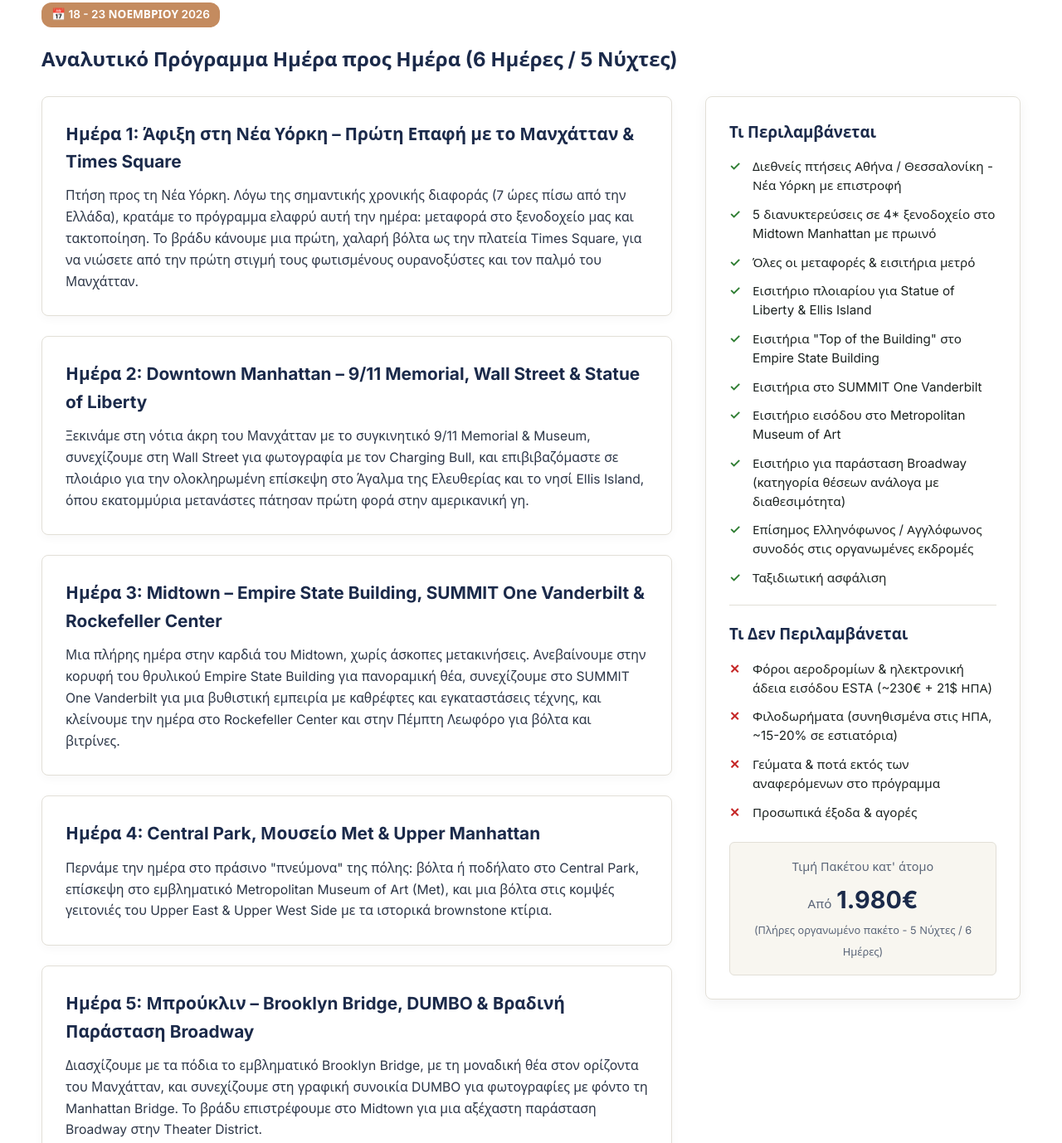
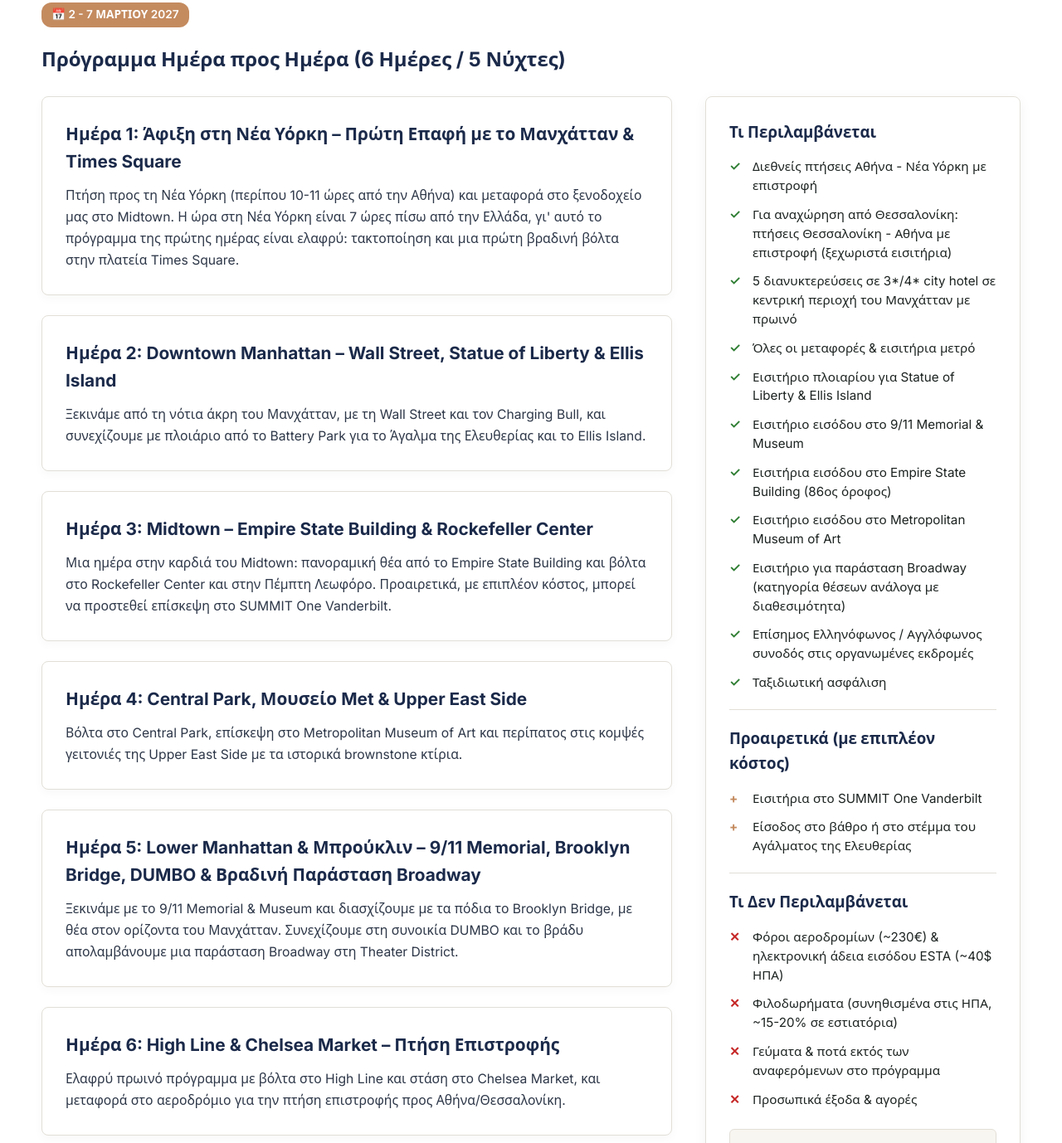
Before and after one commit to alexdondada/travelplanner, a plain HTML site: page trips/newyork/nyc.html in a window 1280 px wide. Shown: the part 598-1976 px from the top of the page at 83% size. Drawn offline with Linux system fonts and the light colour scheme; a web font is replaced by a local one.

Commit message:
Update nyc.html

```diff
--- a/trips/newyork/nyc.html
+++ b/trips/newyork/nyc.html
@@ -3,7 +3,7 @@
 <head>
   <meta charset="UTF-8" />
   <meta name="viewport" content="width=device-width, initial-scale=1.0" />
-  <meta name="description" content="Οργανωμένο 6ήμερο ταξίδι στη Νέα Υόρκη: Times Square, Statue of Liberty, Empire State Building, Central Park, Brooklyn Bridge, SUMMIT One Vanderbilt και παράσταση Broadway." />
+  <meta name="description" content="Οργανωμένο 6ήμερο ταξίδι στη Νέα Υόρκη: Times Square, Statue of Liberty, Empire State Building, Central Park, Brooklyn Bridge και παράσταση Broadway." />
   <title>Νέα Υόρκη: Η Μαγεία του Μανχάτταν | Offset Travel Design</title>
   <link rel="stylesheet" href="../../styles.css" />
   <link rel="preconnect" href="https://fonts.googleapis.com">
@@ -71,6 +71,7 @@
     .inc-exc-list { list-style: none; padding: 0; margin: 0; }
     .inc-exc-list li { position: relative; padding-left: 28px; margin-bottom: 12px; font-size: 0.95rem; line-height: 1.5; }
     .inc-list li::before { content: "✓"; position: absolute; left: 0; color: #2e7d32; font-weight: bold; }
+    .opt-list li::before { content: "+"; position: absolute; left: 0; color: var(--accent, #c48b5f); font-weight: bold; }
     .exc-list li::before { content: "✕"; position: absolute; left: 0; color: #c62828; font-weight: bold; }
     .badge-date { background: var(--accent, #c48b5f); color: white; padding: 4px 12px; border-radius: 12px; font-size: 0.85rem; font-weight: 600; display: inline-block; margin-bottom: 12px; }
 
@@ -113,6 +114,7 @@
     }
 
     .photo-span-2x2 { grid-column: span 2; grid-row: span 2; }
+    .photo-span-2x1 { grid-column: span 2; grid-row: span 1; }
     .photo-span-1x2 { grid-column: span 1; grid-row: span 2; }
     .photo-span-3x1 { grid-column: span 3; grid-row: span 1; }
     .photo-span-1x1 { grid-column: span 1; grid-row: span 1; }
@@ -160,8 +162,8 @@
   <main class="container section">
 
     <div class="itinerary-header">
-      <span class="badge-date">📅 18 - 23 ΝΟΕΜΒΡΙΟΥ 2026</span>
-      <h2 style="font-family: var(--font-heading); color: var(--primary); margin: 8px 0 0 0;">Αναλυτικό Πρόγραμμα Ημέρα προς Ημέρα (6 Ημέρες / 5 Νύχτες)</h2>
+      <span class="badge-date">📅 2 - 7 ΜΑΡΤΙΟΥ 2027</span>
+      <h2 style="font-family: var(--font-heading); color: var(--primary); margin: 8px 0 0 0;">Πρόγραμμα Ημέρα προς Ημέρα (6 Ημέρες / 5 Νύχτες)</h2>
     </div>
 
     <div class="trip-grid">
@@ -169,32 +171,32 @@
       <div>
         <div class="itinerary-day">
           <h3>Ημέρα 1: Άφιξη στη Νέα Υόρκη – Πρώτη Επαφή με το Μανχάτταν & Times Square</h3>
-          <p>Πτήση προς τη Νέα Υόρκη. Λόγω της σημαντικής χρονικής διαφοράς (7 ώρες πίσω από την Ελλάδα), κρατάμε το πρόγραμμα ελαφρύ αυτή την ημέρα: μεταφορά στο ξενοδοχείο μας και τακτοποίηση. Το βράδυ κάνουμε μια πρώτη, χαλαρή βόλτα ως την πλατεία Times Square, για να νιώσετε από την πρώτη στιγμή τους φωτισμένους ουρανοξύστες και τον παλμό του Μανχάτταν.</p>
+          <p>Πτήση προς τη Νέα Υόρκη (περίπου 10-11 ώρες από την Αθήνα) και μεταφορά στο ξενοδοχείο μας στο Midtown. Η ώρα στη Νέα Υόρκη είναι 7 ώρες πίσω από την Ελλάδα, γι' αυτό το πρόγραμμα της πρώτης ημέρας είναι ελαφρύ: τακτοποίηση και μια πρώτη βραδινή βόλτα στην πλατεία Times Square.</p>
         </div>
 
         <div class="itinerary-day">
-          <h3>Ημέρα 2: Downtown Manhattan – 9/11 Memorial, Wall Street & Statue of Liberty</h3>
-          <p>Ξεκινάμε στη νότια άκρη του Μανχάτταν με το συγκινητικό 9/11 Memorial & Museum, συνεχίζουμε στη Wall Street για φωτογραφία με τον Charging Bull, και επιβιβαζόμαστε σε πλοιάριο για την ολοκληρωμένη επίσκεψη στο Άγαλμα της Ελευθερίας και το νησί Ellis Island, όπου εκατομμύρια μετανάστες πάτησαν πρώτη φορά στην αμερικανική γη.</p>
+          <h3>Ημέρα 2: Downtown Manhattan – Wall Street, Statue of Liberty & Ellis Island</h3>
+          <p>Ξεκινάμε από τη νότια άκρη του Μανχάτταν, με τη Wall Street και τον Charging Bull, και συνεχίζουμε με πλοιάριο από το Battery Park για το Άγαλμα της Ελευθερίας και το Ellis Island.</p>
         </div>
 
         <div class="itinerary-day">
-          <h3>Ημέρα 3: Midtown – Empire State Building, SUMMIT One Vanderbilt & Rockefeller Center</h3>
-          <p>Μια πλήρης ημέρα στην καρδιά του Midtown, χωρίς άσκοπες μετακινήσεις. Ανεβαίνουμε στην κορυφή του θρυλικού Empire State Building για πανοραμική θέα, συνεχίζουμε στο SUMMIT One Vanderbilt για μια βυθιστική εμπειρία με καθρέφτες και εγκαταστάσεις τέχνης, και κλείνουμε την ημέρα στο Rockefeller Center και στην Πέμπτη Λεωφόρο για βόλτα και βιτρίνες.</p>
+          <h3>Ημέρα 3: Midtown – Empire State Building & Rockefeller Center</h3>
+          <p>Μια ημέρα στην καρδιά του Midtown: πανοραμική θέα από το Empire State Building και βόλτα στο Rockefeller Center και στην Πέμπτη Λεωφόρο. Προαιρετικά, με επιπλέον κόστος, μπορεί να προστεθεί επίσκεψη στο SUMMIT One Vanderbilt.</p>
         </div>
 
         <div class="itinerary-day">
-          <h3>Ημέρα 4: Central Park, Μουσείο Met & Upper Manhattan</h3>
-          <p>Περνάμε την ημέρα στο πράσινο "πνεύμονα" της πόλης: βόλτα ή ποδήλατο στο Central Park, επίσκεψη στο εμβληματικό Metropolitan Museum of Art (Met), και μια βόλτα στις κομψές γειτονιές του Upper East & Upper West Side με τα ιστορικά brownstone κτίρια.</p>
+          <h3>Ημέρα 4: Central Park, Μουσείο Met & Upper East Side</h3>
+          <p>Βόλτα στο Central Park, επίσκεψη στο Metropolitan Museum of Art και περίπατος στις κομψές γειτονιές της Upper East Side με τα ιστορικά brownstone κτίρια.</p>
         </div>
 
         <div class="itinerary-day">
-          <h3>Ημέρα 5: Μπρούκλιν – Brooklyn Bridge, DUMBO & Βραδινή Παράσταση Broadway</h3>
-          <p>Διασχίζουμε με τα πόδια το εμβληματικό Brooklyn Bridge, με τη μοναδική θέα στον ορίζοντα του Μανχάτταν, και συνεχίζουμε στη γραφική συνοικία DUMBO για φωτογραφίες με φόντο τη Manhattan Bridge. Το βράδυ επιστρέφουμε στο Midtown για μια αξέχαστη παράσταση Broadway στην Theater District.</p>
+          <h3>Ημέρα 5: Lower Manhattan & Μπρούκλιν – 9/11 Memorial, Brooklyn Bridge, DUMBO & Βραδινή Παράσταση Broadway</h3>
+          <p>Ξεκινάμε με το 9/11 Memorial & Museum και διασχίζουμε με τα πόδια το Brooklyn Bridge, με θέα στον ορίζοντα του Μανχάτταν. Συνεχίζουμε στη συνοικία DUMBO και το βράδυ απολαμβάνουμε μια παράσταση Broadway στη Theater District.</p>
         </div>
 
         <div class="itinerary-day">
           <h3>Ημέρα 6: High Line & Chelsea Market – Πτήση Επιστροφής</h3>
-          <p>Τελευταία μέρα με ελαφρύ πρωινό πρόγραμμα: βόλτα στο High Line, το αναπαλαιωμένο εναέριο πάρκο πάνω σε παλιές σιδηροδρομικές γραμμές, και στάση στο Chelsea Market για street food και τελευταίες αγορές. Μεταφορά στο αεροδρόμιο για την πτήση επιστροφής προς Αθήνα/Θεσσαλονίκη, γεμάτοι εικόνες από τη Μεγάλη Μηλιά.</p>
+          <p>Ελαφρύ πρωινό πρόγραμμα με βόλτα στο High Line και στάση στο Chelsea Market, και μεταφορά στο αεροδρόμιο για την πτήση επιστροφής προς Αθήνα/Θεσσαλονίκη.</p>
         </div>
       </div>
 
@@ -202,12 +204,13 @@
         <div class="sidebar-card">
           <h3 style="font-family: var(--font-heading); color: var(--primary); margin-bottom: 16px;">Τι Περιλαμβάνεται</h3>
           <ul class="inc-exc-list inc-list">
-            <li>Διεθνείς πτήσεις Αθήνα / Θεσσαλονίκη - Νέα Υόρκη με επιστροφή</li>
-            <li>5 διανυκτερεύσεις σε 4* ξενοδοχείο στο Midtown Manhattan με πρωινό</li>
+            <li>Διεθνείς πτήσεις Αθήνα - Νέα Υόρκη με επιστροφή</li>
+            <li>Για αναχώρηση από Θεσσαλονίκη: πτήσεις Θεσσαλονίκη - Αθήνα με επιστροφή (ξεχωριστά εισιτήρια)</li>
+            <li>5 διανυκτερεύσεις σε 3*/4* city hotel σε κεντρική περιοχή του Μανχάτταν με πρωινό</li>
             <li>Όλες οι μεταφορές & εισιτήρια μετρό</li>
             <li>Εισιτήριο πλοιαρίου για Statue of Liberty & Ellis Island</li>
-            <li>Εισιτήρια "Top of the Building" στο Empire State Building</li>
-            <li>Εισιτήρια στο SUMMIT One Vanderbilt</li>
+            <li>Εισιτήριο εισόδου στο 9/11 Memorial & Museum</li>
+            <li>Εισιτήρια εισόδου στο Empire State Building (86ος όροφος)</li>
             <li>Εισιτήριο εισόδου στο Metropolitan Museum of Art</li>
             <li>Εισιτήριο για παράσταση Broadway (κατηγορία θέσεων ανάλογα με διαθεσιμότητα)</li>
             <li>Επίσημος Ελληνόφωνος / Αγγλόφωνος συνοδός στις οργανωμένες εκδρομές</li>
@@ -216,21 +219,31 @@
 
           <hr style="margin: 20px 0; border: none; border-top: 1px solid var(--border);">
 
+          <h3 style="font-family: var(--font-heading); color: var(--primary); margin-bottom: 16px;">Προαιρετικά (με επιπλέον κόστος)</h3>
+          <ul class="inc-exc-list opt-list">
+            <li>Εισιτήρια στο SUMMIT One Vanderbilt</li>
+            <li>Είσοδος στο βάθρο ή στο στέμμα του Αγάλματος της Ελευθερίας</li>
+          </ul>
+
+          <hr style="margin: 20px 0; border: none; border-top: 1px solid var(--border);">
+
           <h3 style="font-family: var(--font-heading); color: var(--primary); margin-bottom: 16px;">Τι Δεν Περιλαμβάνεται</h3>
           <ul class="inc-exc-list exc-list">
-            <li>Φόροι αεροδρομίων & ηλεκτρονική άδεια εισόδου ESTA (~230€ + 21$ ΗΠΑ)</li>
+            <li>Φόροι αεροδρομίων (~230€) & ηλεκτρονική άδεια εισόδου ESTA (~40$ ΗΠΑ)</li>
             <li>Φιλοδωρήματα (συνηθισμένα στις ΗΠΑ, ~15-20% σε εστιατόρια)</li>
             <li>Γεύματα & ποτά εκτός των αναφερόμενων στο πρόγραμμα</li>
             <li>Προσωπικά έξοδα & αγορές</li>
           </ul>
 
+          <!-- TODO: Έλεγχος τιμής. Εκτίμηση κατ' άτομο (δίκλινο, αρχές Μαρτίου): πτήσεις ~500€, ξενοδοχείο με πρωινό ~700€ (παραδοχή ~250€ τη νύχτα ανά δωμάτιο + ~15€ πρωινό/άτομο/ημέρα), εισιτήρια ~290€ = ~1.490€ άμεσο κόστος. Με ~250€ λειτουργικά έξοδα και ~12% περιθώριο προκύπτουν ~1.950€, δηλαδή ~1.720€ χωρίς τους φόρους αεροδρομίων (~230€). Το 1.890€ περιλαμβάνει περιθώριο ασφαλείας. Τα λειτουργικά έξοδα και το περιθώριο είναι παραδοχές. Να επιβεβαιωθεί η τιμή ξενοδοχείου με προσφορά για τις ακριβείς ημερομηνίες. -->
           <div style="margin-top:24px; padding: 16px; background: #f8f6f0; border-radius: 6px; text-align: center; border: 1px solid var(--border);">
             <span style="font-size: 0.9rem; color: var(--text-muted);">Τιμή Πακέτου κατ' άτομο</span>
             <div style="font-size: 1.8rem; font-weight: 700; color: var(--primary); display: flex; align-items: baseline; justify-content: center; gap: 6px; margin-top: 4px;">
               <span style="font-size: 0.95rem; color: var(--text-muted); font-weight: 400;">Από</span>
-              1.980€
+              1.890€
             </div>
-            <span style="font-size:0.8rem; color: var(--text-muted);">(Πλήρες οργανωμένο πακέτο - 5 Νύχτες / 6 Ημέρες)</span>
+            <span style="font-size:0.8rem; color: var(--text-muted);">(Πλήρες οργανωμένο πακέτο - 5 Νύχτες / 6 Ημέρες, αναχώρηση από Αθήνα)</span>
+            <div style="font-size:0.78rem; color: var(--text-muted); margin-top:8px;">Για αναχώρηση από Θεσσαλονίκη προστίθεται το κόστος των πτήσεων Θεσσαλονίκη - Αθήνα (~100€).</div>
           </div>
         </div>
       </div>
@@ -325,9 +338,10 @@
           <label for="departure">Αεροδρόμιο Αναχώρησης</label>
           <select id="departure" name="departure" required style="width: 100%; padding: 12px; border: 1px solid var(--border, #e2dfd7); border-radius: 4px; font-size: 0.95rem; background: #fff; color: #2d3748;">
             <option value="" disabled selected>Επιλέξτε αεροδρόμιο αναχώρησης...</option>
-            <option value="SKG">SKG - Θεσσαλονίκη (Αεροδρόμιο "Μακεδονία")</option>
+            <option value="SKG">SKG - Θεσσαλονίκη (μέσω Αθήνας)</option>
             <option value="ATH">ATH - Αθήνα (Αεροδρόμιο "Ελευθέριος Βενιζέλος")</option>
           </select>
+          <small style="display:block; margin-top:6px; color: var(--text-muted);">Από Θεσσαλονίκη η διαδρομή γίνεται μέσω Αθήνας, με ξεχωριστά εισιτήρια Θεσσαλονίκη - Αθήνα (μετ' επιστροφής) και επαρκή χρόνο σύνδεσης.</small>
         </div>
         <button type="submit" class="btn btn-primary btn-block">Αποστολή Αιτήματος</button>
       </form>
```
